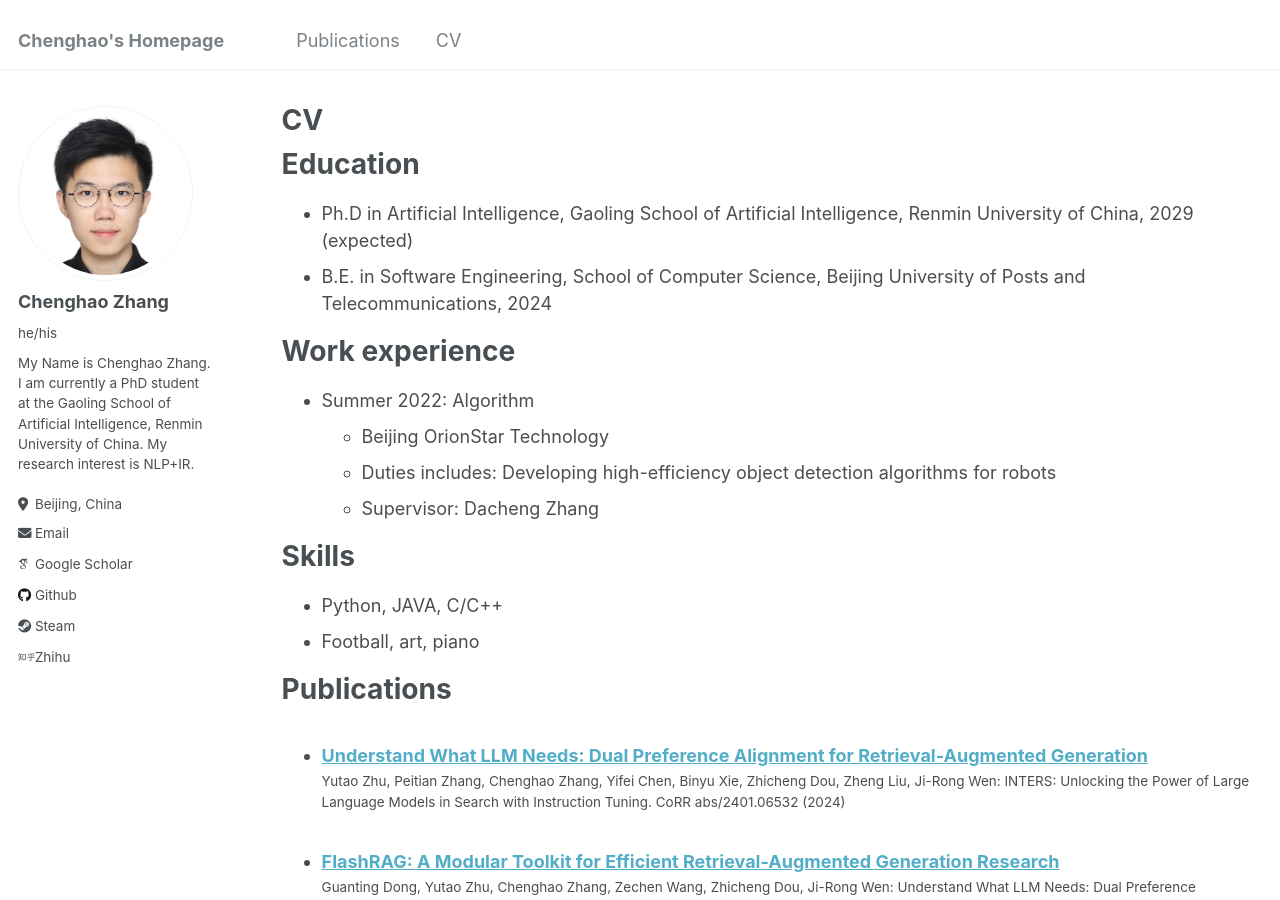
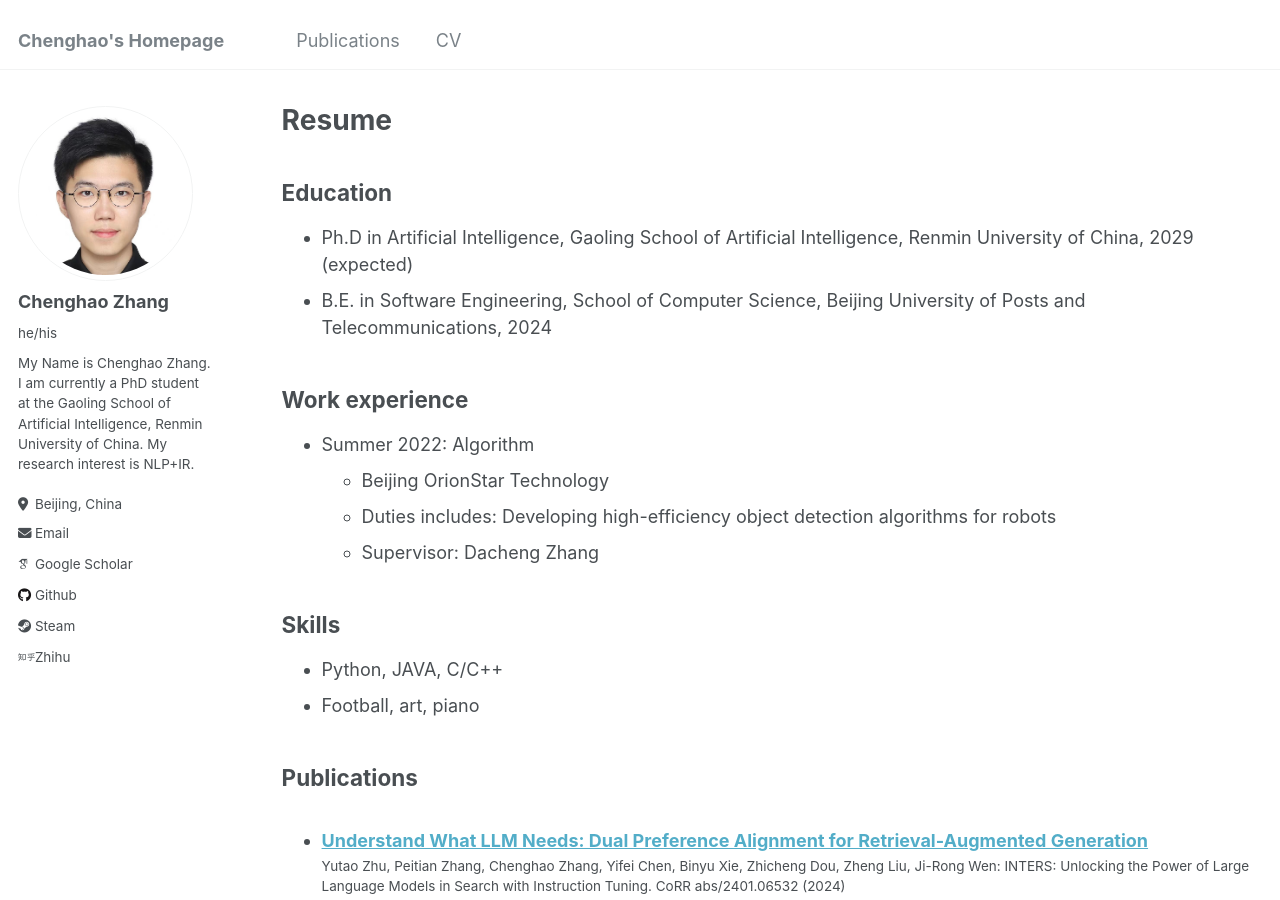
Before and after one commit to SnowNation101/SnowNation101.github.io, a Jekyll site: the page built from _pages/cv.md, in a window 1280 px wide and 900 px high. Built offline with Jekyll 4.4.1, drawn with Linux system fonts in a browser that asks for light colours; some web fonts are replaced.

```diff
--- a/_pages/cv.md
+++ b/_pages/cv.md
@@ -1,6 +1,6 @@
 ---
 layout: archive
-title: "CV"
+title: "Resume"
 permalink: /cv/
 author_profile: true
 redirect_from:
@@ -9,28 +9,25 @@ redirect_from:
 
 {% include base_path %}
 
-Education
-======
+## Education
 
 * Ph.D in Artificial Intelligence, Gaoling School of Artificial Intelligence, Renmin University of China, 2029 (expected)
 * B.E. in Software Engineering, School of Computer Science, Beijing University of Posts and Telecommunications, 2024
 
-Work experience
-======
+## Work experience
 
 * Summer 2022: Algorithm
   * Beijing OrionStar Technology
   * Duties includes: Developing high-efficiency object detection algorithms for robots
   * Supervisor: Dacheng Zhang
 
-Skills
-======
+## Skills
 
 * Python, JAVA, C/C++
 * Football, art, piano
 
-Publications
-======
+## Publications
+
   <ul>{% for post in site.publications reversed %}
     {% include archive-single-cv.html %}
     {% endfor %}</ul>
```
Also changed, not shown: _pages/markdown.md (+12 -12 lines), .markdownlint.json (added).
